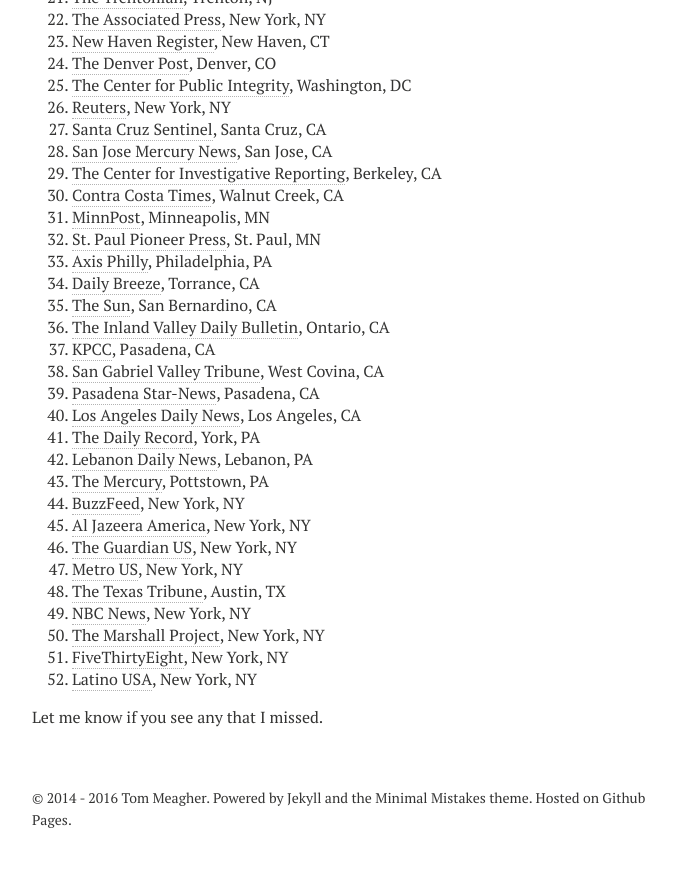
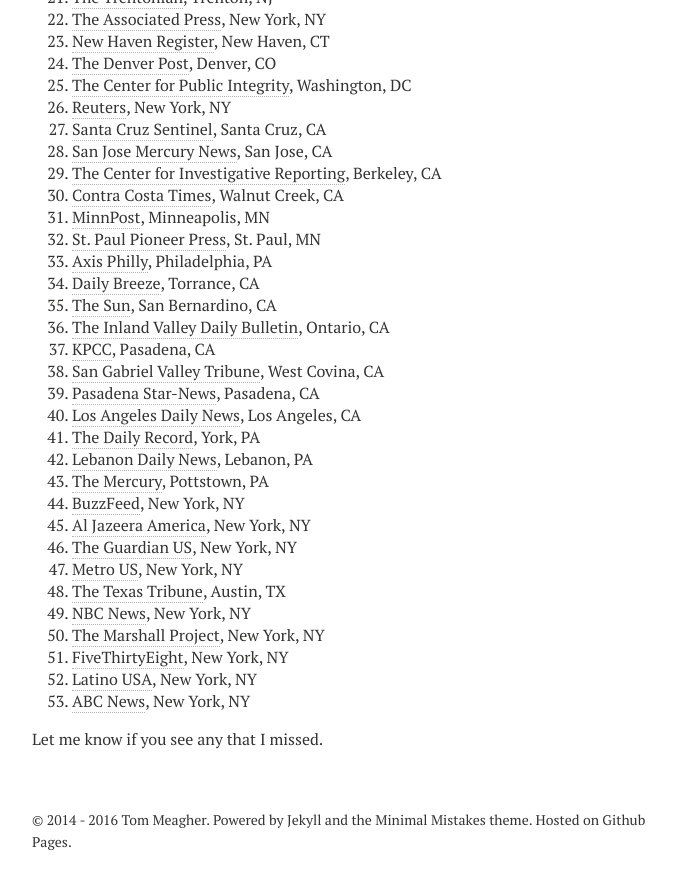
Before and after one commit to tommeagher/tommeagher.github.io, a Jekyll site: the page built from newsrooms.md, in a window 1280 px wide and 900 px high, scrolled down 1000 px. Shown: the top 889 px of the window, without its empty margins (288-964 px from the left). Built offline with Jekyll 4.4.1, drawn with Linux system fonts in a browser that asks for light colours; nearby versions of some CDN libraries.

Commit message:
add ABC News

```diff
--- a/newsrooms.md
+++ b/newsrooms.md
@@ -67,5 +67,6 @@
 50. [The Marshall Project](https://www.themarshallproject.org/), New York, NY
 51. [FiveThirtyEight](http://fivethirtyeight.com/), New York, NY
 52. [Latino USA](http://latinousa.org/), New York, NY
+53. [ABC News](http://abcnews.go.com/), New York, NY
 
 Let me know if you see any that I missed.
```
Also changed, not shown: 2 other files.
